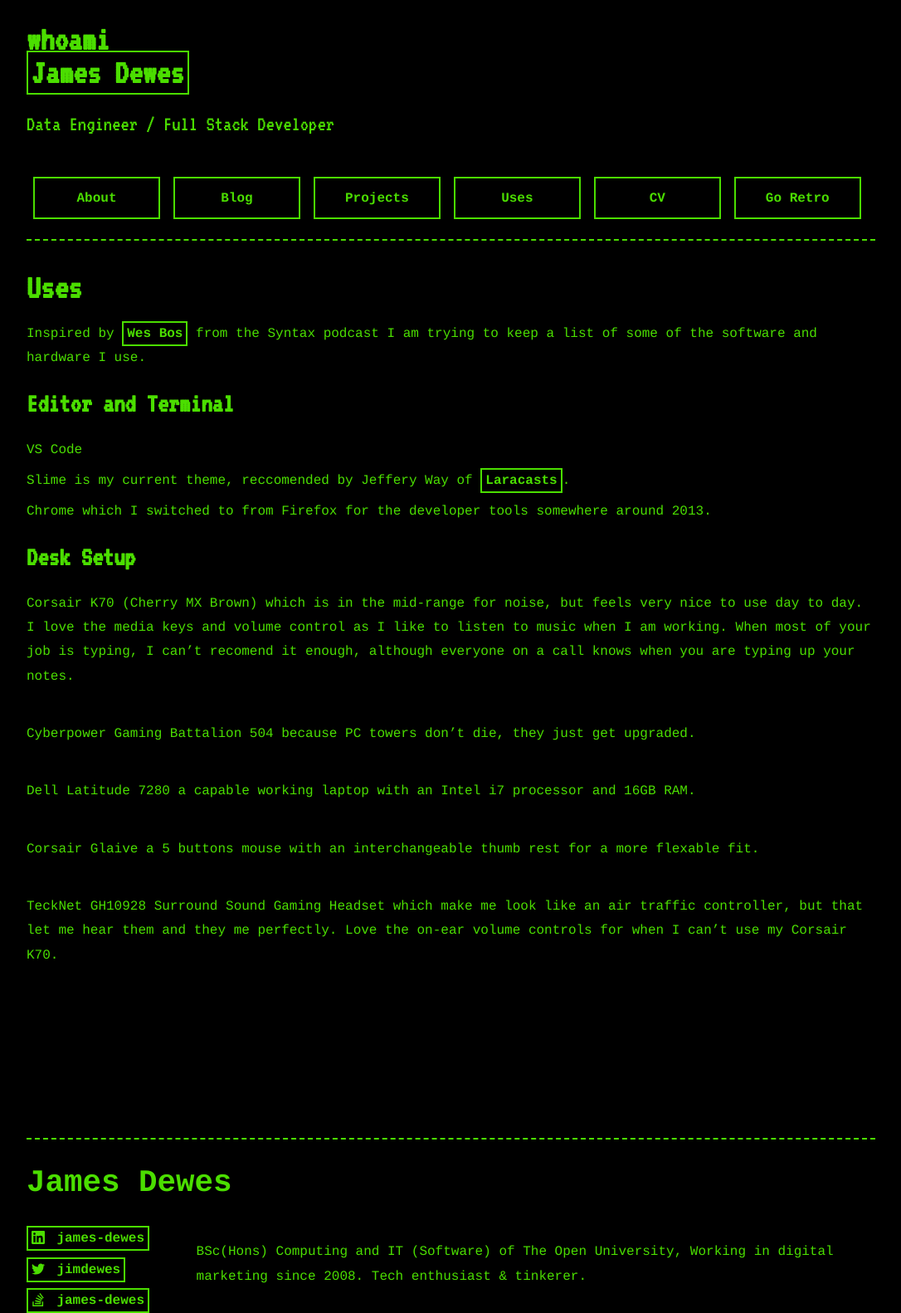
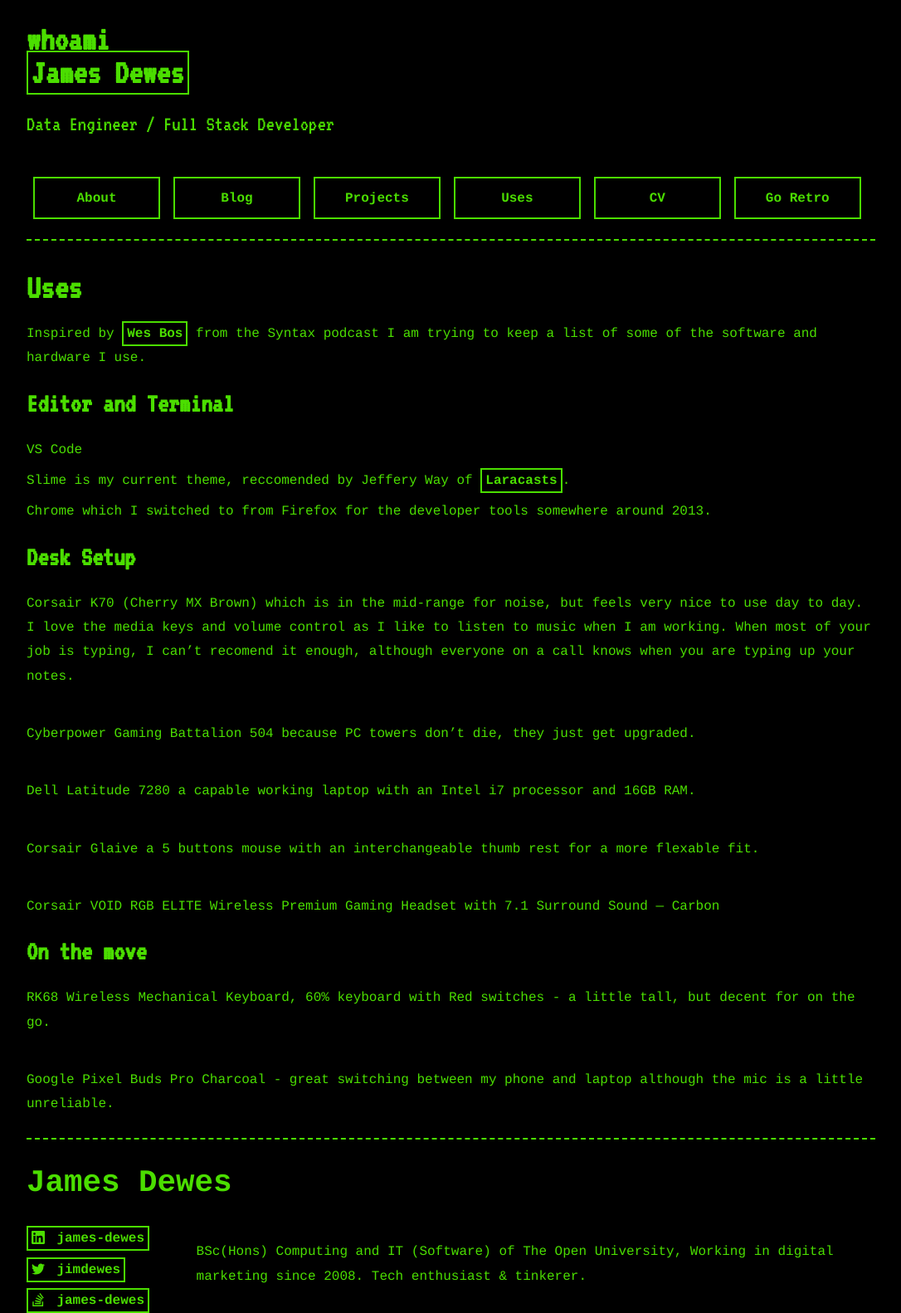
Before and after one commit to james-dewes/james-dewes.github.io, a Jekyll site: the page built from uses.markdown, in a window 1280 px wide. Shown: the whole page at 83% size, without its empty margins (96-1182 px from the left). Built offline with Jekyll 4.4.1, drawn with Linux system fonts in a browser that asks for light colours; nearby versions of some CDN libraries; library files that are not in the unit come from our copies.

Commit message:
Updates uses

```diff
--- a/uses.markdown
+++ b/uses.markdown
@@ -20,4 +20,10 @@
 
 + Corsair Glaive a 5 buttons mouse with an interchangeable thumb rest for a more flexable fit.
 
-+ TeckNet GH10928 Surround Sound Gaming Headset which make me look like an air traffic controller, but that let me hear them and they me perfectly. Love the on-ear volume controls for when I can't use my Corsair K70.
++ Corsair VOID RGB ELITE Wireless Premium Gaming Headset with 7.1 Surround Sound — Carbon
+
+<h2 class="u-h2">On the move</h2>
+
++ RK68 Wireless Mechanical Keyboard, 60% keyboard with Red switches - a little tall, but decent for on the go.
+
++ Google Pixel Buds Pro Charcoal - great switching between my phone and laptop although the mic is a little unreliable.
```
